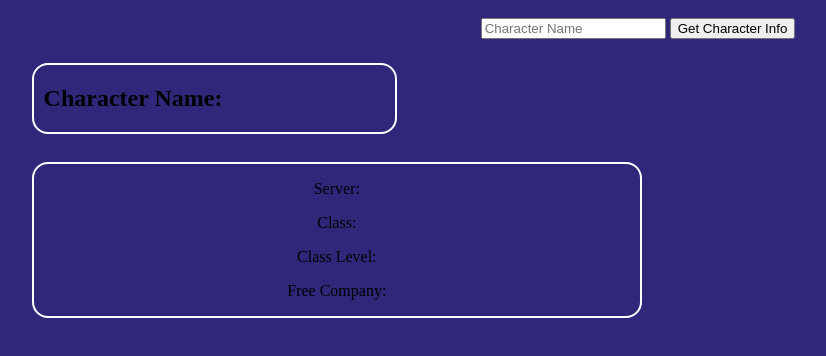
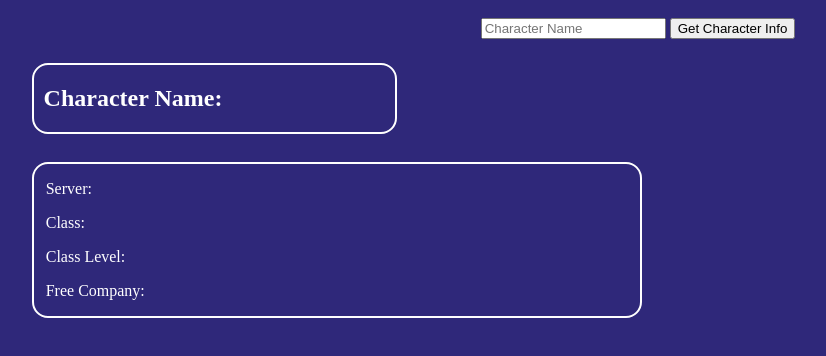
Before and after one commit to rbucheli/Final-Fantasy-XIV-Character-App, a plain HTML site: page index.html in a window 1280 px wide. Shown: the part 82-438 px from the top of the page, without its empty margins (2-828 px from the left). Drawn offline with nearby package versions, Linux system fonts and the light colour scheme.

Commit message:
And everything else

```diff
--- a/css/style.css
+++ b/css/style.css
@@ -18,6 +18,7 @@
   /* background-color: */
   margin-top: 2%;
   padding-left: 10px;
+  color: white;
   }
 
 .character-info {
@@ -26,7 +27,15 @@
   border-radius: 2ch;
   border-color: white;
   width: 50%;
+  color: white;
+  text-align: left;
+  text-indent: 2%;
   }
+
+
+main {
+  text-align: right;
+}
 
 body {
   padding-left: 2%;
@@ -34,15 +43,14 @@ body {
   background-color: rgb(47, 40, 122);
   }
 
-p {
+/*p .primary-info {
   text-align: center;
   /* border-style: dashed; */
   /* creating one border box around text */
 
-}
 
 #name {
-  text-align: left;
+  text-align: center;
 }
 
 #portrait {
```
Also changed, not shown: index.html (indentation only).
